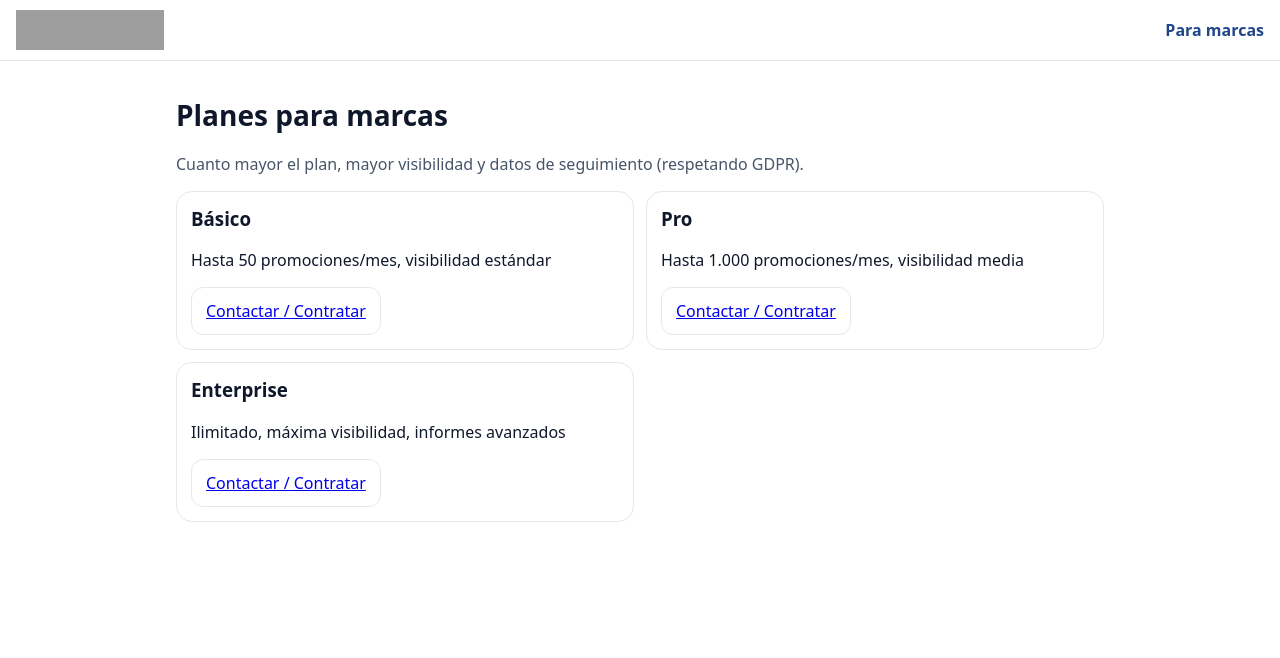
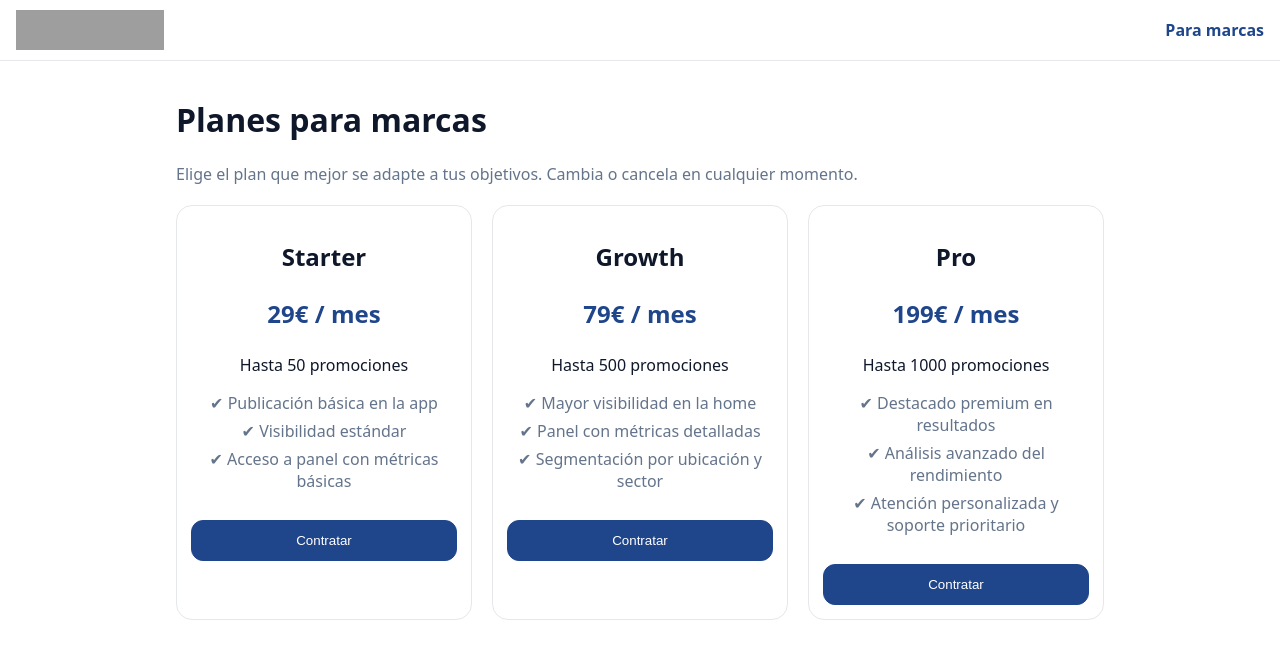
Before and after one commit to miguelzulategui/descuanto, a Next.js app: page /pricing in a window 1280 px wide. Shown: the top 658 px of the page. Built offline with nearby package versions, Linux system fonts and the light colour scheme; grey boxes are pictures that could not be loaded.

Commit message:
Update page.tsx

```diff
--- a/src/app/pricing/page.tsx
+++ b/src/app/pricing/page.tsx
@@ -1,20 +1,59 @@
-export default function Pricing() {
+export default function PricingPage() {
+  const plans = [
+    {
+      name: "Starter",
+      price: "29€ / mes",
+      promos: "Hasta 50 promociones",
+      features: [
+        "Publicación básica en la app",
+        "Visibilidad estándar",
+        "Acceso a panel con métricas básicas"
+      ]
+    },
+    {
+      name: "Growth",
+      price: "79€ / mes",
+      promos: "Hasta 500 promociones",
+      features: [
+        "Mayor visibilidad en la home",
+        "Panel con métricas detalladas",
+        "Segmentación por ubicación y sector"
+      ]
+    },
+    {
+      name: "Pro",
+      price: "199€ / mes",
+      promos: "Hasta 1000 promociones",
+      features: [
+        "Destacado premium en resultados",
+        "Análisis avanzado del rendimiento",
+        "Atención personalizada y soporte prioritario"
+      ]
+    }
+  ];
+
   return (
     <main className="container">
-      <h1 style={{fontSize:28}}>Planes para marcas</h1>
-      <p style={{color:'#475569'}}>Cuanto mayor el plan, mayor visibilidad y datos de seguimiento (respetando GDPR).</p>
+      <h1>Planes para marcas</h1>
+      <p style={{ color: "var(--muted)", marginBottom: "20px" }}>
+        Elige el plan que mejor se adapte a tus objetivos. Cambia o cancela en cualquier momento.
+      </p>
 
-      <div className="grid grid-2">
-        {[
-          { name: 'Básico', detail: 'Hasta 50 promociones/mes, visibilidad estándar' },
-          { name: 'Pro', detail: 'Hasta 1.000 promociones/mes, visibilidad media' },
-          { name: 'Enterprise', detail: 'Ilimitado, máxima visibilidad, informes avanzados' },
-        ].map((p,i) => (
-          <article key={i} className="card">
-            <h3 style={{marginTop:0}}>{p.name}</h3>
-            <p>{p.detail}</p>
-            <a className="btn" href="#">Contactar / Contratar</a>
-          </article>
+      <div className="grid" style={{ gridTemplateColumns: "repeat(auto-fit, minmax(280px, 1fr))", gap: "20px" }}>
+        {plans.map((p) => (
+          <div key={p.name} className="card" style={{ textAlign: "center" }}>
+            <h2>{p.name}</h2>
+            <p style={{ fontSize: "24px", fontWeight: "700", color: "var(--brand)" }}>{p.price}</p>
+            <p>{p.promos}</p>
+            <ul style={{ listStyle: "none", padding: 0, marginTop: "10px", color: "var(--muted)" }}>
+              {p.features.map((f) => (
+                <li key={f} style={{ margin: "6px 0" }}>✔ {f}</li>
+              ))}
+            </ul>
+            <button className="btn btn-primary" style={{ marginTop: "12px", width: "100%" }}>
+              Contratar
+            </button>
+          </div>
         ))}
       </div>
     </main>
```
